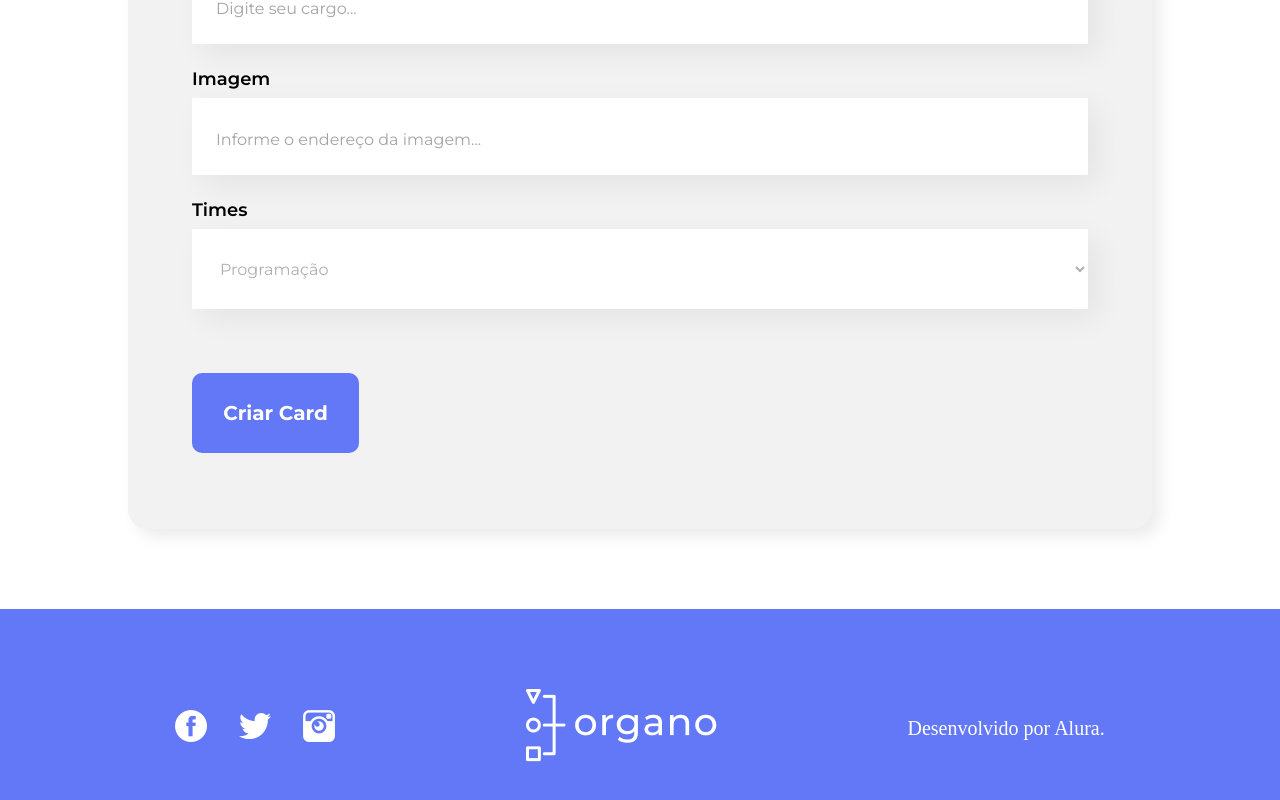
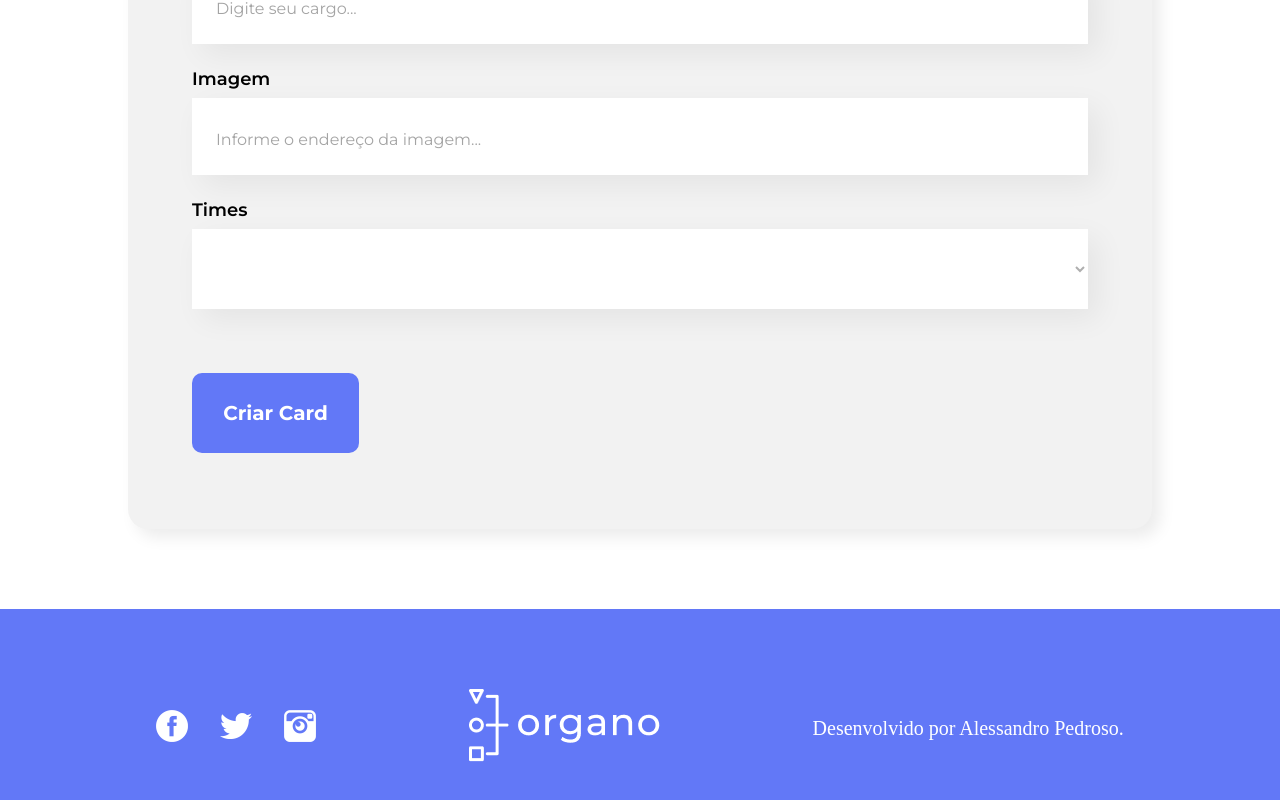
Before and after one commit to AlessandroPedroso/project-react-organo-vite, a React (Vite) app: page / in a window 1280 px wide. Shown: the part 871-1671 px from the top of the page. Built offline with nearby package versions, Linux system fonts and the light colour scheme.

Commit message:
projeto finalizado

```diff
--- a/src/App.jsx
+++ b/src/App.jsx
@@ -47,22 +47,23 @@ function App() {
   const [colaboradores, setColaboradores] = useState([])
 
   const aoNovoColaboradorAdicionado = (colaborador) => {
-
+    // debugger
     setColaboradores([...colaboradores,colaborador])
 
-    console.log(colaboradores)
+    // console.log(colaboradores)
   }
 
   return (
 
-    <div>
+    <>
       <Banner />
       <Formulario nomeDosTimes={times.map(time => time.nome)} aoColaboradorCadastrado={colaborador => aoNovoColaboradorAdicionado(colaborador)} />
 
       {times.map(time =>  <Time key={time.nome} nome={time.nome} corPrimaria={time.corPrimaria} corSecundaria={time.corSecundaria} colaboradores={colaboradores.filter(colaborador => colaborador.time === time.nome)} />)}
+
       <Rodape/>
 
-    </div>
+    </>
 
   )
 }
--- a/src/componentes/Colaborador/index.jsx
+++ b/src/componentes/Colaborador/index.jsx
@@ -1,10 +1,10 @@
 import {ColaboradorStyle, ColaboradorCabecalho, IMG, Rodape, H4, H5} from './styleColaborador.js'
 
-const Colaborador = ({imagem,nome,cargo})=>{
+const Colaborador = ({imagem,nome,cargo,corDeFundo})=>{
 
     return (
         <ColaboradorStyle>
-            <ColaboradorCabecalho>
+            <ColaboradorCabecalho corDeFundo={corDeFundo}>
                 <IMG src={imagem} alt={nome} />
             </ColaboradorCabecalho>
             <Rodape>
--- a/src/componentes/Colaborador/styleColaborador.js
+++ b/src/componentes/Colaborador/styleColaborador.js
@@ -8,7 +8,7 @@ export const ColaboradorStyle = styled.div`
 
 export const ColaboradorCabecalho = styled.div`
 
-    background-color:  #F0F0F0;
+    background-color:  ${props => props.corDeFundo};
     border-radius: 10px 10px 0px 0px;
 
 `
--- a/src/componentes/ListaSuspensa/index.jsx
+++ b/src/componentes/ListaSuspensa/index.jsx
@@ -7,6 +7,7 @@ const ListaSuspensa = (props) =>{
         <Times>
             <Label>{props.label}</Label>
             <Select onChange={evento => props.aaAlterado(evento.target.value)} required={props.required} value={props.valor}>
+                <option value=""></option>
                 {props.itens.map((item)=>(
 
                     <option key={item}>{item}</option>
--- a/src/componentes/Rodape/index.jsx
+++ b/src/componentes/Rodape/index.jsx
@@ -33,7 +33,7 @@ const Rodape = () =>{
 
             <section>
                 <P>
-                    Desenvolvido por Alura.
+                    Desenvolvido por Alessandro Pedroso.
                 </P>
             </section>
 
--- a/src/componentes/Time/index.jsx
+++ b/src/componentes/Time/index.jsx
@@ -10,7 +10,7 @@ const Time = (props) => {
 
             <H3 corPrimaria={props.corPrimaria}>{props.nome}</H3>
             <DivColaboradores>
-                {props.colaboradores.map(colaborador => <Colaborador imagem={colaborador.imagem} nome={colaborador.nome} cargo={colaborador.cargo} />)}
+                {props.colaboradores.map(colaborador => <Colaborador corDeFundo={props.corPrimaria} key={colaborador.nome} imagem={colaborador.imagem} nome={colaborador.nome} cargo={colaborador.cargo} />)}
             </DivColaboradores>
 
         </SectionTime>
```
